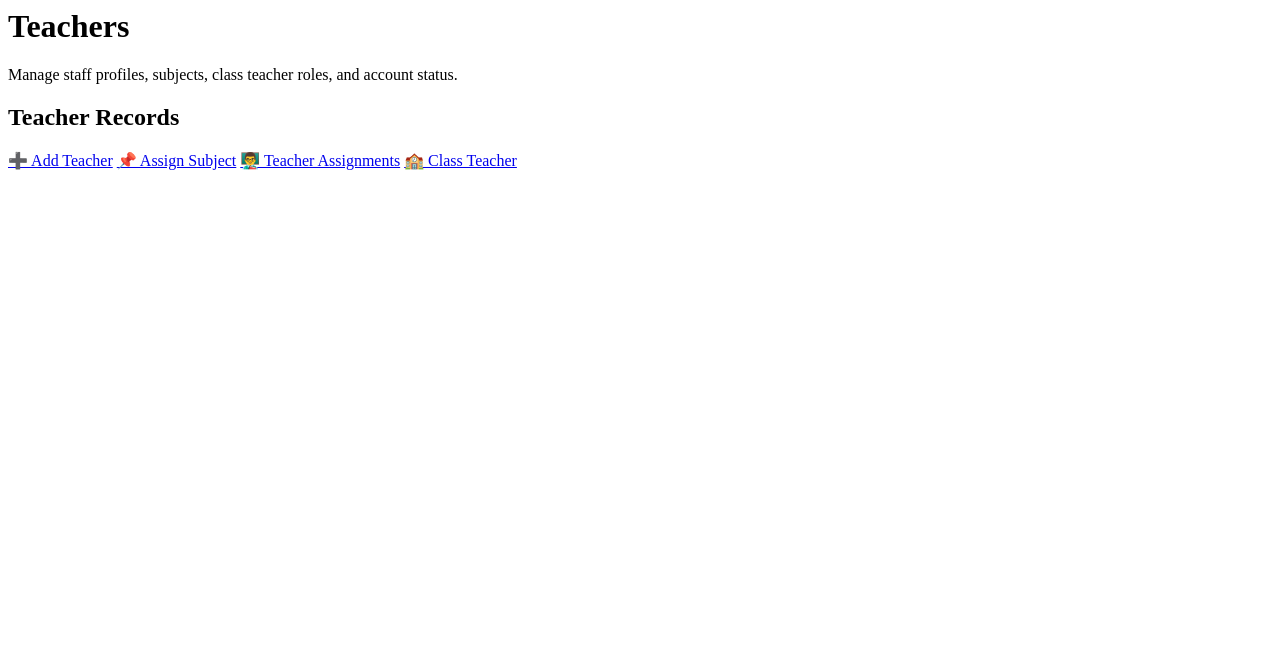
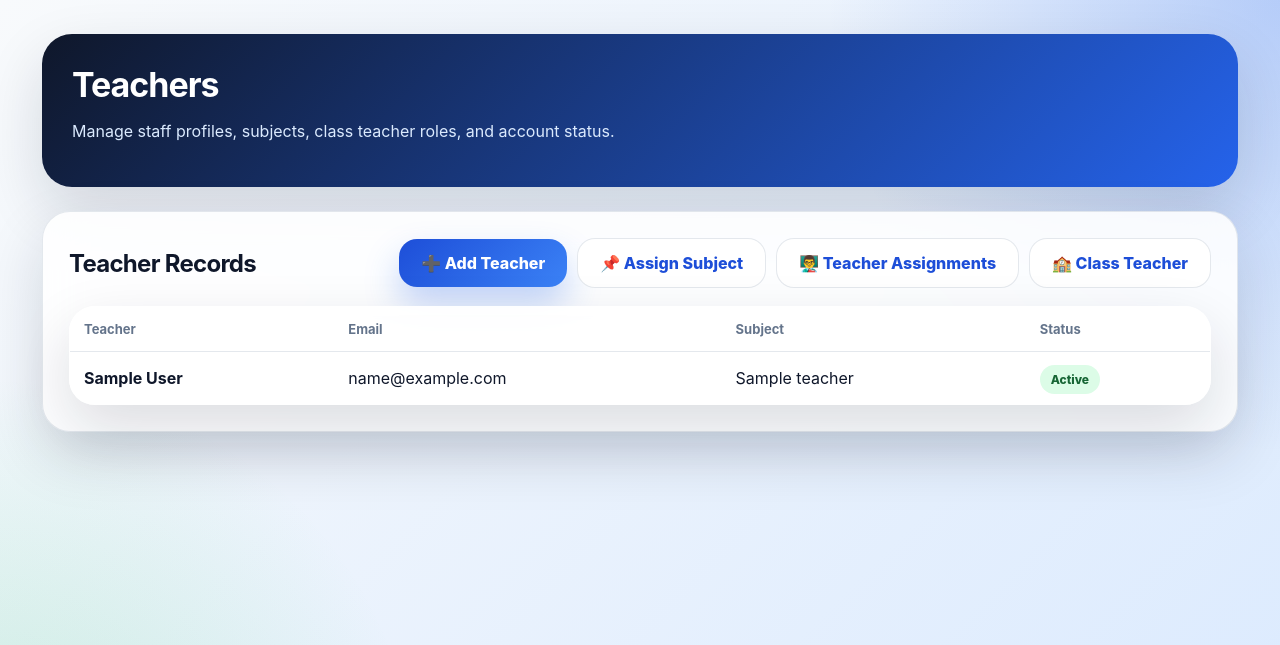
Before and after one commit to sadziwacynthia-bot/school-system-v2, a Flask app: template templates/teachers.html in a window 1280 px wide. Shown: the top 645 px of the page. Run offline with Flask 3, Linux system fonts and the light colour scheme; the template is opened without the code that fills it: most values are stand-ins (such as "Sample title", 1, 10 or a date in 2020); some libraries are stand-ins or nearby versions.

Commit message:
Fix premium teachers page layout

```diff
--- a/templates/teachers.html
+++ b/templates/teachers.html
@@ -1,3 +1,9 @@
+{% extends "base_premium.html" %}
+
+{% block title %}Teachers{% endblock %}
+
+{% block content %}
+
 <div class="page-header-card">
   <h1>Teachers</h1>
   <p>Manage staff profiles, subjects, class teacher roles, and account status.</p>
@@ -14,3 +20,36 @@
       <a href="{{ url_for('assign_class_teacher') }}" class="premium-btn premium-btn-light">🏫 Class Teacher</a>
     </div>
   </div>
+
+  {% if teachers %}
+  <table class="premium-table">
+    <thead>
+      <tr>
+        <th>Teacher</th>
+        <th>Email</th>
+        <th>Subject</th>
+        <th>Status</th>
+      </tr>
+    </thead>
+
+    <tbody>
+      {% for teacher in teachers %}
+      <tr>
+        <td>
+          <strong>
+            {{ teacher.full_name or teacher.name or teacher.username or 'Teacher' }}
+          </strong>
+        </td>
+        <td>{{ teacher.email or '-' }}</td>
+        <td>{{ teacher.subject or teacher.subject_name or '-' }}</td>
+        <td><span class="badge badge-success">Active</span></td>
+      </tr>
+      {% endfor %}
+    </tbody>
+  </table>
+  {% else %}
+  <div class="empty-box">No teachers found yet.</div>
+  {% endif %}
+</div>
+
+{% endblock %}
```
